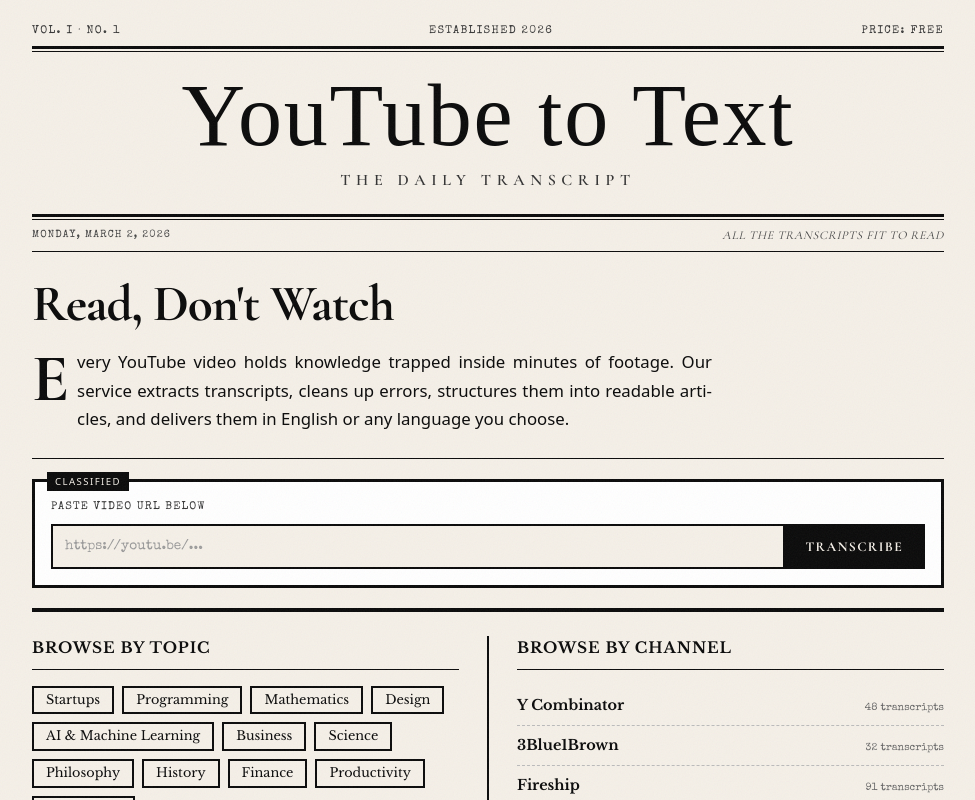
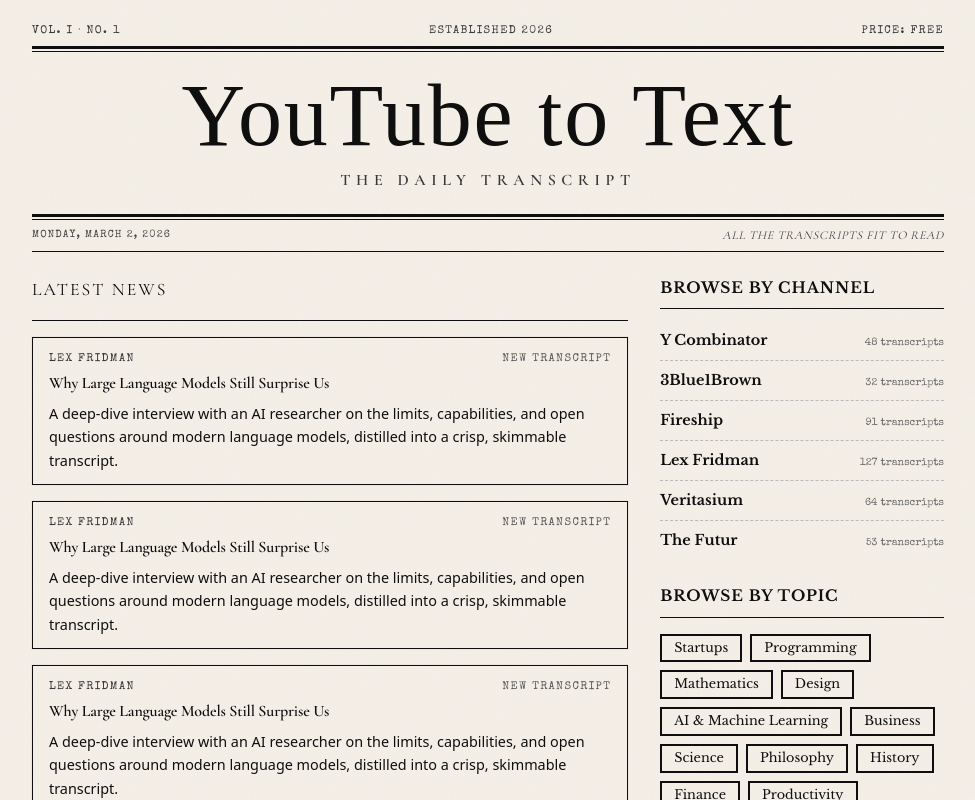
Before and after one commit to Beefeater84/youtube-to-text, a Next.js app in the folder web/: page / in a window 1280 px wide. Shown: the top 800 px of the page, without its empty margins (152-1127 px from the left). Built offline with nearby package versions, Linux system fonts and the light colour scheme; a web font is replaced by a local one.

Commit message:
Refactor Home component layout to enhance user experience by introducing a sidebar for browsing transcripts by channel and topic. Replace the previous headline and call-to-action section with a 'Latest News' section showcasing recent transcripts, improving content organization and accessibility.

```diff
--- a/web/app/page.tsx
+++ b/web/app/page.tsx
@@ -56,85 +56,49 @@
 
       <hr className="rule-thin" />
 
-      {/* Headline + Lead */}
-      <div className="max-w-[680px] py-6">
-        <h2 className="mb-4 font-headline text-[clamp(1.6rem,5vw,3.2rem)] font-bold leading-[1.1] -tracking-[0.02em]">
-          Read, Don&apos;t Watch
+      {/* Main content with sidebar */}
+      <div className="grid gap-8 py-6 md:grid-cols-[minmax(0,2.1fr)_minmax(260px,1fr)]">
+        {/* Latest news */}
+        <section aria-label="Latest transcripts" className="space-y-4">
+          <h2 className="font-headline text-[1.1rem] uppercase tracking-[0.12em]">
+            Latest News
           </h2>
-        <p className="text-justify text-[1.05rem] leading-[1.7] [hyphens:auto]">
-          <span className="float-left pr-2 pt-1 font-headline text-[4.2rem] font-bold leading-[0.8]">
-            E
+          <hr className="rule-thin" />
+          <div className="space-y-4">
+            {Array.from({ length: 10 }).map((_, idx) => (
+              <article
+                key={idx}
+                className="border-[1.5px] border-ink bg-paper px-4 py-3 shadow-[0_0_0_1px_rgba(0,0,0,0.04)]"
+              >
+                <header className="mb-1 flex flex-wrap items-baseline justify-between gap-x-2 gap-y-1">
+                  <span className="font-label text-[0.7rem] uppercase tracking-[0.12em] text-ink-muted">
+                    Lex Fridman
                   </span>
-          very YouTube video holds knowledge trapped inside minutes of footage.
-          Our service extracts transcripts, cleans up errors, structures them
-          into readable articles, and delivers them in English or any language
-          you choose.
+                  <span className="font-label text-[0.7rem] uppercase tracking-[0.12em] text-ink-faint">
+                    New transcript
+                  </span>
+                </header>
+                <h3 className="font-headline text-[1rem] font-semibold leading-snug -tracking-[0.01em]">
+                  Why Large Language Models Still Surprise Us
+                </h3>
+                <p className="mt-2 text-[0.9rem] leading-relaxed text-ink">
+                  A deep-dive interview with an AI researcher on the limits,
+                  capabilities, and open questions around modern language
+                  models, distilled into a crisp, skimmable transcript.
                 </p>
+              </article>
+            ))}
           </div>
+        </section>
 
-      <hr className="rule-thin" />
-
-      {/* CTA */}
-      <div className="cta-box my-5 border-[3px] border-ink bg-surface p-4">
-        <label
-          htmlFor="video-url"
-          className="mb-2 block font-label text-[0.7rem] uppercase tracking-[0.1em] text-ink-muted"
-        >
-          PASTE VIDEO URL BELOW
-        </label>
-        <div className="flex flex-col xs:flex-row">
-          <input
-            type="url"
-            id="video-url"
-            placeholder="https://youtu.be/..."
-            autoComplete="off"
-            className="flex-1 border-2 border-b-0 border-ink bg-paper px-3 py-2.5 font-label text-[0.85rem] text-ink outline-none placeholder:text-placeholder focus:bg-surface focus:shadow-[inset_0_0_0_1px_var(--color-ink)] xs:border-b-2 xs:border-r-0"
-          />
-          <button
-            type="button"
-            className="cursor-pointer border-2 border-t-0 border-ink bg-ink px-5 py-2.5 font-headline text-[0.85rem] font-bold uppercase tracking-[0.1em] text-paper transition-[background-color,color] duration-150 hover:bg-paper hover:text-ink focus-visible:outline-2 focus-visible:outline-offset-2 focus-visible:outline-ink xs:border-t-2"
-          >
-            TRANSCRIBE
-          </button>
-        </div>
-      </div>
-
-      <hr className="rule-thick" />
-
-      {/* Browse: Tags + Channels */}
-      <div className="grid grid-cols-1 py-6 md:grid-cols-[1fr_auto_1fr]">
-        {/* Tags */}
-        <div>
-          <h3 className="mb-2 font-body text-[0.95rem] font-bold uppercase tracking-[0.06em]">
-            Browse by Topic
-          </h3>
-          <hr className="rule-thin mb-4" />
-          <ul className="flex flex-wrap gap-2">
-            {MOCK_TAGS.map((tag) => (
-              <li key={tag}>
-                <a
-                  href="#"
-                  className="inline-block cursor-pointer border-2 border-ink bg-transparent px-3 py-1.5 font-body text-[0.8rem] leading-none transition-[background-color,color] duration-150 hover:bg-ink hover:text-paper focus-visible:outline-2 focus-visible:outline-offset-2 focus-visible:outline-ink"
-                >
-                  {tag}
-                </a>
-              </li>
-            ))}
-          </ul>
-        </div>
-
-        {/* Divider */}
-        <div
-          className="my-5 h-0.5 w-full bg-ink md:mx-7 md:my-0 md:h-auto md:w-0.5"
-          aria-hidden="true"
-        />
-
-        {/* Channels */}
-        <div>
+        {/* Sidebar */}
+        <aside className="space-y-6" aria-label="Browse transcripts">
+          {/* Browse by Channel */}
+          <section>
             <h3 className="mb-2 font-body text-[0.95rem] font-bold uppercase tracking-[0.06em]">
               Browse by Channel
             </h3>
-          <hr className="rule-thin mb-4" />
+            <hr className="rule-thin mb-3" />
             <ul>
               {MOCK_CHANNELS.map((ch, i) => (
                 <li key={ch.name}>
@@ -156,7 +120,28 @@
                 </li>
               ))}
             </ul>
-        </div>
+          </section>
+
+          {/* Browse by Topic */}
+          <section>
+            <h3 className="mb-2 font-body text-[0.95rem] font-bold uppercase tracking-[0.06em]">
+              Browse by Topic
+            </h3>
+            <hr className="rule-thin mb-4" />
+            <ul className="flex flex-wrap gap-2">
+              {MOCK_TAGS.map((tag) => (
+                <li key={tag}>
+                  <a
+                    href="#"
+                    className="inline-block cursor-pointer border-2 border-ink bg-transparent px-3 py-1.5 font-body text-[0.8rem] leading-none transition-[background-color,color] duration-150 hover:bg-ink hover:text-paper focus-visible:outline-2 focus-visible:outline-offset-2 focus-visible:outline-ink"
+                  >
+                    {tag}
+                  </a>
+                </li>
+              ))}
+            </ul>
+          </section>
+        </aside>
       </div>
 
       <hr className="rule-thick" />
```
Lines whose indentation alone changed are shown as unchanged.
